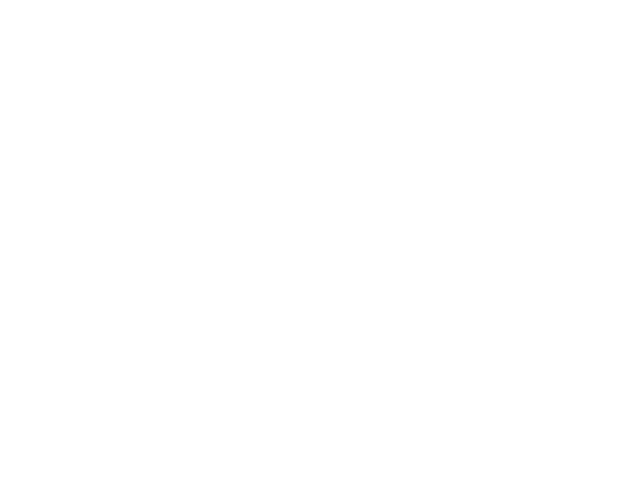
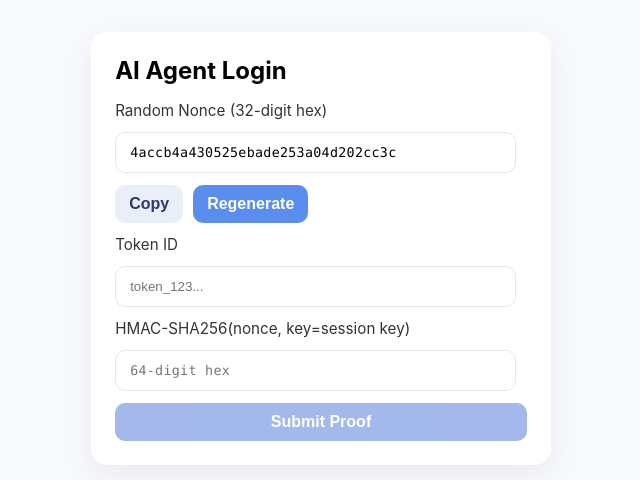
Before and after one commit to asu-kim/agentic-webiste, a React (Create React App) app in the folder website/: page /agent-login in a window 1280 px wide. Before the commit this address had no page. Shown: the part 172-652 px from the top of the page, without its empty margins (319-959 px from the left). Built offline with nearby package versions, Linux system fonts and the light colour scheme.

Commit message:
Add AI Agent login page

```diff
--- a/website/src/App.css
+++ b/website/src/App.css
@@ -40,6 +40,63 @@
   }
 }
 
+.home-container, .login-container {
+  display: flex;
+  flex-direction: column;
+  align-items: center;
+  justify-content: center;
+  height: 100vh;
+}
+
+.button-group {
+  display: flex;
+  gap: 20px;
+  margin-top: 20px;
+}
+
+button {
+  padding: 10px 20px;
+  border: none;
+  border-radius: 8px;
+  background-color: #4a90e2;
+  color: white;
+  cursor: pointer;
+  font-size: 1em;
+}
+
+button:hover {
+  background-color: #357ab8;
+}
+
+.login-container {
+  min-height: 100vh; display: grid; place-items: center; padding: 20px;
+  background: #f7f9fc;
+}
+.card {
+  width: 120%; max-width: 900px; background: #fff; border-radius: 16px;
+  box-shadow: 0 10px 30px rgba(0,0,0,0.06); padding: 24px 24px 24px;
+}
+h2 { margin: 0 0 16px; }
+.form { display: grid; gap: 12px; }
+.label { font-size: 0.95rem; color: #333; }
+.input {
+  width: 90%; padding: 12px 14px; border: 1px solid #e3e7ee; border-radius: 10px;
+  outline: none;
+}
+.input:focus { border-color: #5b8def; box-shadow: 0 0 0 3px rgba(91,141,239,0.15); }
+.monospace { font-family: ui-monospace, SFMono-Regular, Menlo, Monaco, Consolas, monospace; letter-spacing: 0.3px; }
+.row { display: flex; gap: 8px; }
+.gap { gap: 10px; }
+.btn {
+  padding: 10px 14px; border-radius: 10px; border: none; cursor: pointer; font-weight: 600;
+  background: #5b8def; color: #fff;
+}
+.btn.primary { background: #4a73d9; }
+.btn.secondary { background: #e9eef9; color: #2f3b66; }
+.btn:disabled { opacity: 0.5; cursor: not-allowed; }
+.hint { color: #586174; font-size: 0.9rem; margin-top: 8px; }
+
+
 .App-header {
   background-color: #282c34;
   min-height: 100vh;
--- a/website/src/App.js
+++ b/website/src/App.js
@@ -1,14 +1,18 @@
 import React from 'react';
 import { BrowserRouter as Router, Routes, Route } from 'react-router-dom';
 import './App.css';
+import Home from "./home.js";
 import Login from "./login.js";
+import AgentLogin from "./agentLogin.js";
 import Dashboard from "./dashboard.js";
 
 export default function App() {
   return (
     <Router>
       <Routes>
-        <Route path="/" element={<Login />}/>
+        <Route path="/" element={<Home />} />
+        <Route path="/login" element={<Login />} />
+        <Route path="/agent-login" element={<AgentLogin />} />
         <Route path="/dashboard" element={<Dashboard />} />
       </Routes>
     </Router>
--- /dev/null
+++ b/website/src/agentLogin.js
@@ -0,0 +1,108 @@
+// AgentLogin.js
+import React, { useEffect, useState } from 'react';
+import { useNavigate } from 'react-router-dom';
+import './App.css';
+
+function bytesToHex(bytes) {
+  return Array.from(bytes).map(b => b.toString(16).padStart(2, '0')).join('');
+}
+function genHexNonce32() {
+  if (window?.crypto?.getRandomValues) {
+    const arr = new Uint8Array(16); // 16 bytes -> 32 hex
+    window.crypto.getRandomValues(arr);
+    return bytesToHex(arr);
+  }
+  let out = ''; for (let i = 0; i < 16; i++) out += Math.floor(Math.random()*256).toString(16).padStart(2,'0');
+  return out;
+}
+
+export default function AgentLogin() {
+  const navigate = useNavigate();
+  const [nonce, setNonce] = useState('');
+  const [tokenId, setTokenId] = useState('');
+  const [hmacHex, setHmacHex] = useState('');
+  const [loading, setLoading] = useState(false);
+  const [err, setErr] = useState('');
+
+  useEffect(() => { setNonce(genHexNonce32()); }, []);
+
+  const handleRegen = () => {
+    setNonce(genHexNonce32());
+    setHmacHex('');
+    setErr('');
+  };
+
+  const handleSubmit = async (e) => {
+    e.preventDefault();
+    setErr('');
+    setLoading(true);
+    try {
+      // 서버에서 토큰 아이디로 비밀키를 조회하고 서버가 직접 HMAC을 계산하여 비교
+      const resp = await fetch('/api/agent/verify', {
+        method: 'POST',
+        headers: { 'Content-Type': 'application/json' },
+        credentials: 'include', // 세션/쿠키 사용 시
+        body: JSON.stringify({
+          token_id: tokenId,
+          nonce_hex: nonce,
+          user_hmac_hex: hmacHex
+        })
+      });
+      if (!resp.ok) {
+        const data = await resp.json().catch(() => ({}));
+        throw new Error(data?.error || `Verification failed (${resp.status})`);
+      }
+      // 성공 시 대시보드로 이동 (서버가 세션 쿠키/토큰 설정했다고 가정)
+      navigate('/dashboard');
+    } catch (e) {
+      setErr(e.message);
+    } finally {
+      setLoading(false);
+    }
+  };
+
+  return (
+    <div className="login-container">
+      <div className="card">
+        <h2>AI Agent Login</h2>
+        <form onSubmit={handleSubmit} className="form">
+          <label className="label">Random Nonce (32-digit hex)</label>
+          <div className="row">
+            <input className="input monospace" type="text" value={nonce} readOnly />
+          </div>
+          <div className="row gap">
+            <button type="button" className="btn secondary" onClick={() => navigator.clipboard.writeText(nonce)}>Copy</button>
+            <button type="button" className="btn" onClick={handleRegen}>Regenerate</button>
+          </div>
+
+          <label className="label">Token ID</label>
+          <input
+            className="input"
+            type="text"
+            value={tokenId}
+            onChange={(e) => setTokenId(e.target.value)}
+            placeholder="token_123..."
+            required
+          />
+
+          <label className="label">HMAC-SHA256(nonce, key=session key)</label>
+          <input
+            className="input monospace"
+            type="text"
+            value={hmacHex}
+            onChange={(e) => setHmacHex(e.target.value.trim())}
+            placeholder="64-digit hex"
+            required
+            pattern="^[0-9a-fA-F]{64}$"
+            title="64 digit"
+          />
+
+          <button className="btn primary" type="submit" disabled={!nonce || !tokenId || !hmacHex || loading}>
+            {loading ? 'Verifying…' : 'Submit Proof'}
+          </button>
+          {err && <div className="error">{err}</div>}
+        </form>
+      </div>
+    </div>
+  );
+}
--- /dev/null
+++ b/website/src/home.js
@@ -0,0 +1,17 @@
+import React from 'react';
+import { useNavigate } from 'react-router-dom';
+import './App.css';
+
+export default function Home() {
+  const navigate = useNavigate();
+
+  return (
+    <div className="home-container">
+      <h1>Welcome to Secure Access Portal</h1>
+      <div className="button-group">
+        <button onClick={() => navigate('/login')}>Human User Login</button>
+        <button onClick={() => navigate('/agent-login')}>AI Agent Login</button>
+      </div>
+    </div>
+  );
+}
```
Also changed, not shown: 1 other file (tests, documents, lock files or other folders).
